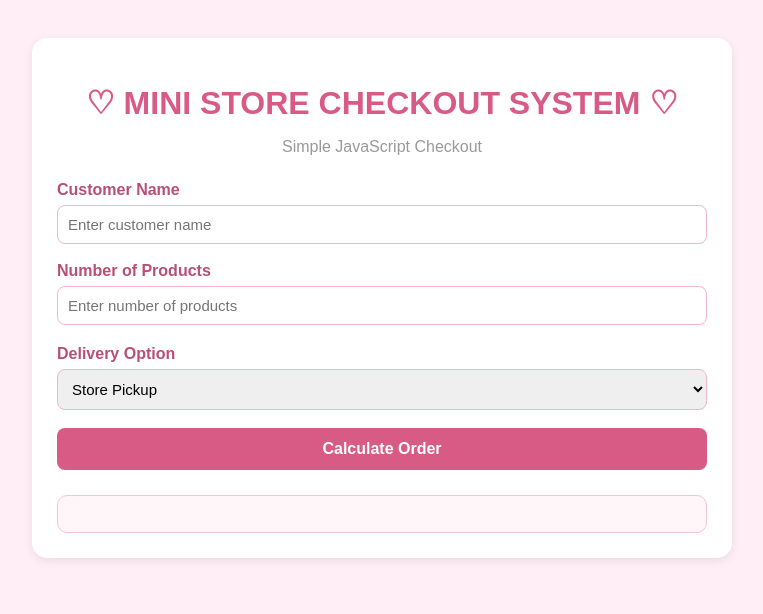
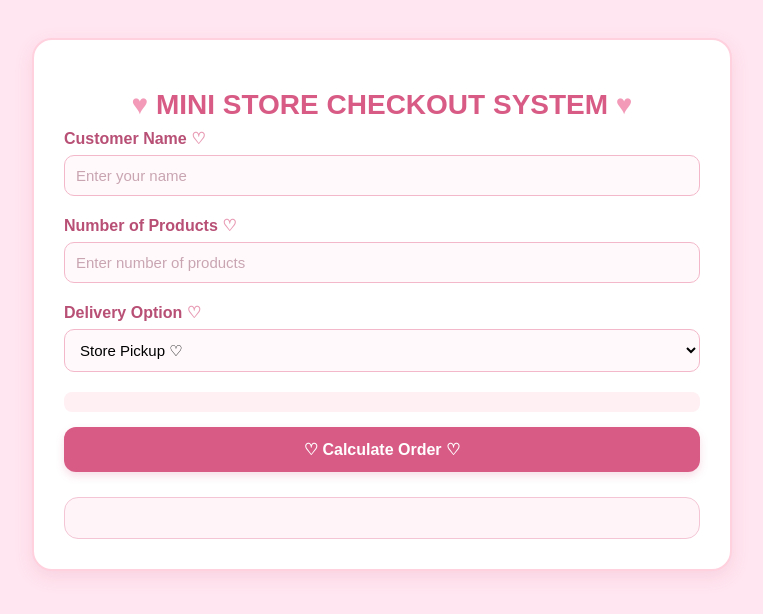
Before and after one commit to Alodia-alto/Control-Structure-Application, a plain HTML site: page index.html in a window 1280 px wide. Shown: the whole page, without its empty margins (258-1021 px from the left). Drawn offline with Linux system fonts and the light colour scheme.

Commit message:
edited index

```diff
--- a/index.html
+++ b/index.html
@@ -1,6 +1,5 @@
 <!DOCTYPE html>
 <html lang="en">
-
 <head>
     <meta charset="UTF-8">
     <meta name="viewport" content="width=device-width, initial-scale=1.0">
@@ -13,57 +12,73 @@
 
         body {
             font-family: Arial, sans-serif;
-            background-color: #ffeef5;
-            color: #444;
+            background: #ffe6f0;
+            color: #555;
             padding: 30px 15px;
         }
 
         .container {
-            width: 100%;
             max-width: 700px;
             margin: auto;
-            background-color: white;
-            padding: 25px;
-            border-radius: 15px;
-            box-shadow: 0 3px 10px rgba(0, 0, 0, 0.08);
+            background: #ffffff;
+            padding: 30px;
+            border-radius: 20px;
+            box-shadow: 0 6px 18px rgba(216, 91, 134, 0.15);
+            border: 2px solid #ffd1df;
         }
 
         h1 {
             text-align: center;
             color: #d85b86;
-            margin-bottom: 10px;
+            margin-bottom: 8px;
+            font-size: 28px;
         }
 
-        .subtitle {
-            text-align: center;
-            color: #999;
-            margin-bottom: 25px;
+        h1::before {
+            content: "♥ ";
+            color: #f29ab7;
+        }
+
+        h1::after {
+            content: " ♥";
+            color: #f29ab7;
         }
 
         .form-group {
-            margin-bottom: 18px;
+            margin-bottom: 20px;
         }
 
         label {
             display: block;
-            margin-bottom: 6px;
             font-weight: bold;
             color: #b84f75;
+            margin-bottom: 7px;
+        }
+
+        label::after {
+            content: " ♡";
+            color: #e89ab3;
         }
 
         input,
         select {
             width: 100%;
-            padding: 10px;
-            border: 1px solid #f0b6c9;
-            border-radius: 8px;
+            padding: 11px;
+            border: 1px solid #f3b8ca;
+            border-radius: 10px;
             font-size: 15px;
+            background: #fff9fb;
+        }
+
+        input::placeholder {
+            color: #c9a5b2;
         }
 
         input:focus,
         select:focus {
             outline: none;
             border-color: #d85b86;
+            box-shadow: 0 0 6px rgba(216, 91, 134, 0.2);
         }
 
         #productsContainer {
@@ -71,58 +86,81 @@
         }
 
         .product-box {
-            background-color: #fff6f9;
-            border: 1px solid #f3c5d5;
-            padding: 15px;
+            background: #fff5f8;
+            border: 1px solid #f4c4d3;
+            padding: 18px;
             margin-bottom: 15px;
-            border-radius: 10px;
+            border-radius: 14px;
         }
 
         .product-title {
             color: #d85b86;
-            margin-bottom: 15px;
+            margin-bottom: 12px;
         }
 
         .calculate-btn {
             width: 100%;
-            padding: 12px;
+            padding: 13px;
             border: none;
-            border-radius: 8px;
-            background-color: #d85b86;
+            border-radius: 12px;
+            background: #d85b86;
             color: white;
             font-size: 16px;
             font-weight: bold;
             cursor: pointer;
+            box-shadow: 0 4px 8px rgba(216, 91, 134, 0.2);
+        }
+
+        .calculate-btn::before {
+            content: "♡ ";
+        }
+
+        .calculate-btn::after {
+            content: " ♡";
         }
 
         .calculate-btn:hover {
-            background-color: #c54873;
+            background: #c54873;
         }
 
         #validationMessage {
             margin-top: 15px;
+            margin-bottom: 15px;
             color: #d14368;
             font-weight: bold;
+            background: #fff0f4;
+            padding: 10px;
+            border-radius: 8px;
         }
 
         #orderSummary {
             margin-top: 25px;
-            padding: 18px;
-            background-color: #fff6f9;
+            padding: 20px;
+            background: #fff5f8;
             border: 1px solid #f3c5d5;
-            border-radius: 10px;
+            border-radius: 14px;
         }
 
         #orderSummary h2 {
             color: #d85b86;
             margin-bottom: 15px;
+            text-align: center;
+        }
+
+        #orderSummary h2::before {
+            content: "♥ ";
+        }
+
+        #orderSummary h2::after {
+            content: " ♥";
         }
 
         .summary-product {
-            background-color: white;
+            background: white;
             padding: 12px;
             margin-bottom: 10px;
-            border-radius: 8px;
+            border-radius: 10px;
+            border: 1px solid #f7d4df;
         }
 
         .summary-line {
@@ -139,6 +177,13 @@
             margin-top: 10px;
             padding-top: 10px;
         }
+
+        #orderSummary p:last-child {
+            background: #ffe6ef;
+            padding: 12px;
+            border-radius: 10px;
+            text-align: center;
+        }
     </style>
 </head>
 
@@ -146,68 +191,37 @@
 
     <div class="container">
 
-        <h1>♡ MINI STORE CHECKOUT SYSTEM ♡</h1>
-
-        <p class="subtitle">
-            Simple JavaScript Checkout
-        </p>
-
-        <form id="checkoutForm">
+        <h1>MINI STORE CHECKOUT SYSTEM</h1>
 
         <div class="form-group">
-
-                <label for="customerName">
-                    Customer Name
-                </label>
-
+            <label for="customerName">Customer Name</label>
             <input
                 type="text"
                 id="customerName"
-                    placeholder="Enter customer name"
+                placeholder="Enter your name"
             >
-
         </div>
 
         <div class="form-group">
-
-                <label for="productCount">
-                    Number of Products
-                </label>
-
+            <label for="productCount">Number of Products</label>
             <input
                 type="number"
                 id="productCount"
                 min="1"
-                    step="1"
                 placeholder="Enter number of products"
             >
-
         </div>
 
         <div id="productsContainer"></div>
 
         <div class="form-group">
-
-                <label for="deliveryOption">
-                    Delivery Option
-                </label>
+            <label for="deliveryOption">Delivery Option</label>
 
             <select id="deliveryOption">
-
-                    <option value="1">
-                        Store Pickup
-                    </option>
-
-                    <option value="2">
-                        Standard Delivery
-                    </option>
-
-                    <option value="3">
-                        Express Delivery
-                    </option>
-
+                <option value="1">Store Pickup ♡</option>
+                <option value="2">Standard Delivery ♡</option>
+                <option value="3">Express Delivery ♡</option>
             </select>
-
         </div>
 
         <div id="validationMessage"></div>
@@ -220,8 +234,6 @@
             Calculate Order
         </button>
 
-        </form>
-
         <div id="orderSummary"></div>
 
     </div>
@@ -229,5 +241,4 @@
     <script src="script.js"></script>
 
 </body>
-
 </html>
```
Lines whose indentation alone changed are shown as unchanged.
